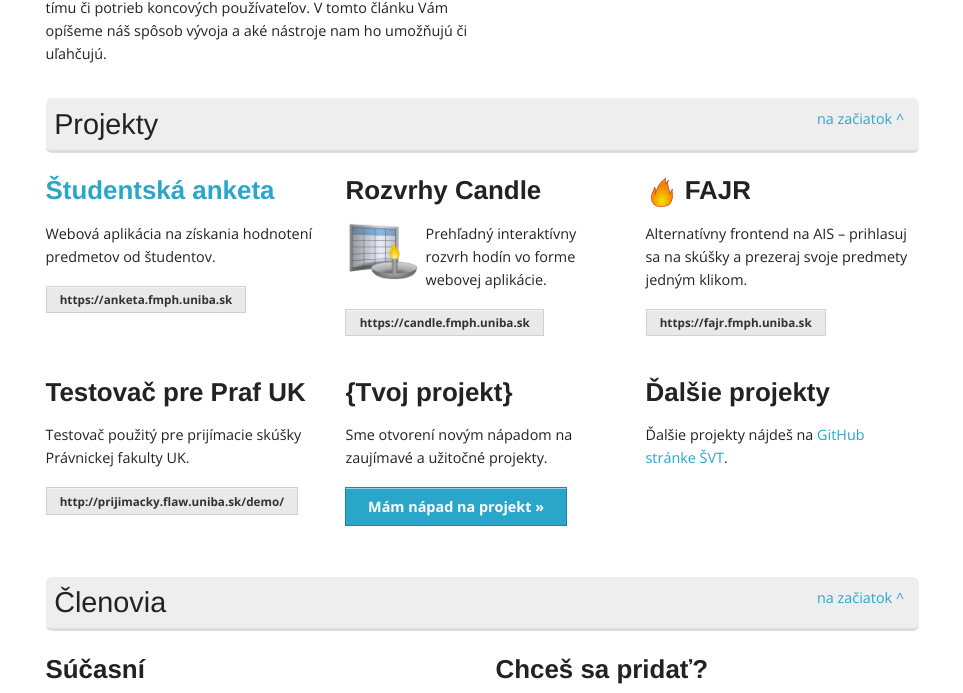
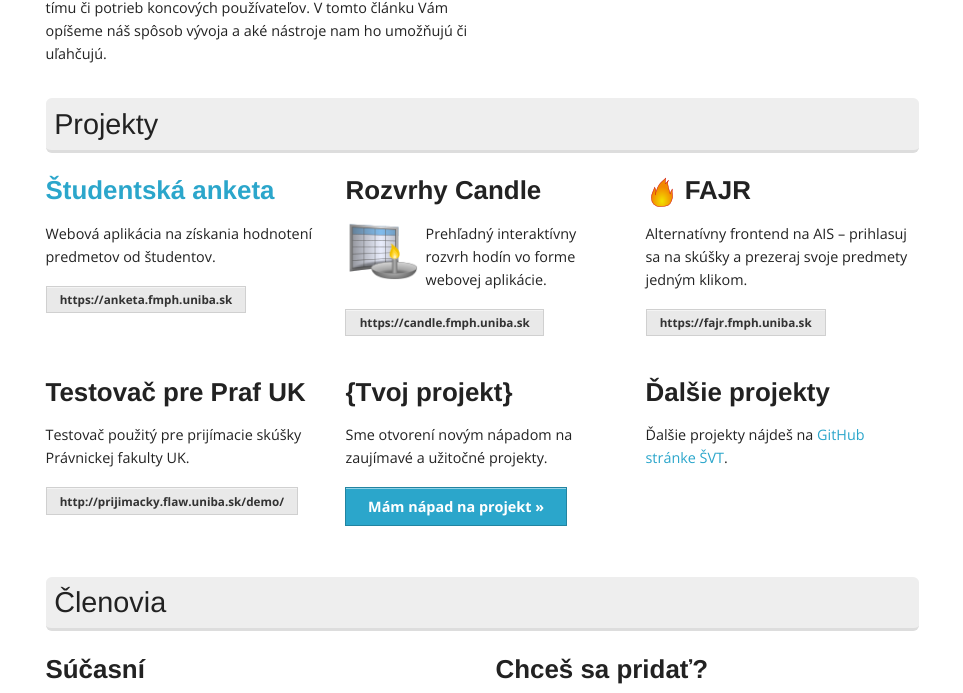
Before and after one commit to fmfi-svt/website, a Jekyll site: the page built from index.html, in a window 1280 px wide. Shown: the part 607-1300 px from the top of the page, without its empty margins (158-1121 px from the left). Built offline with Jekyll 4.4.1, drawn with Linux system fonts in a browser that asks for light colours; Markdown is read by kramdown in place of the engine named in the settings.

Commit message:
odkazy na zaciatok stranky pri sekciach su viditelne pre pre male obrazovky

```diff
--- a/_includes/back-to-top.html
+++ b/_includes/back-to-top.html
@@ -1 +1 @@
-<a href="#" class="back-to-top">na začiatok</a>
+<a href="#" class="back-to-top{% if include.class %} {{ include.class }}{% endif %}">na začiatok</a>
--- a/_includes/members.html
+++ b/_includes/members.html
@@ -1,6 +1,6 @@
 <section id="clenovia">
     <h1>Členovia</h1>
-    {% include back-to-top.html %}
+    {% include back-to-top.html class="show-for-small" %}
     <div class="row">
         <div class="large-6 columns">
             <h2>Súčasní</h2>
--- a/_includes/projects.html
+++ b/_includes/projects.html
@@ -1,6 +1,6 @@
 <section id="projekty">
     <h1>Projekty</h1>
-    {% include back-to-top.html %}
+    {% include back-to-top.html class="show-for-small" %}
     <div class="row">
         <div class="project large-4 columns">
             <h2><a href="/projekty/studentska-anketa.html">Študentská anketa</a></h2>
```
